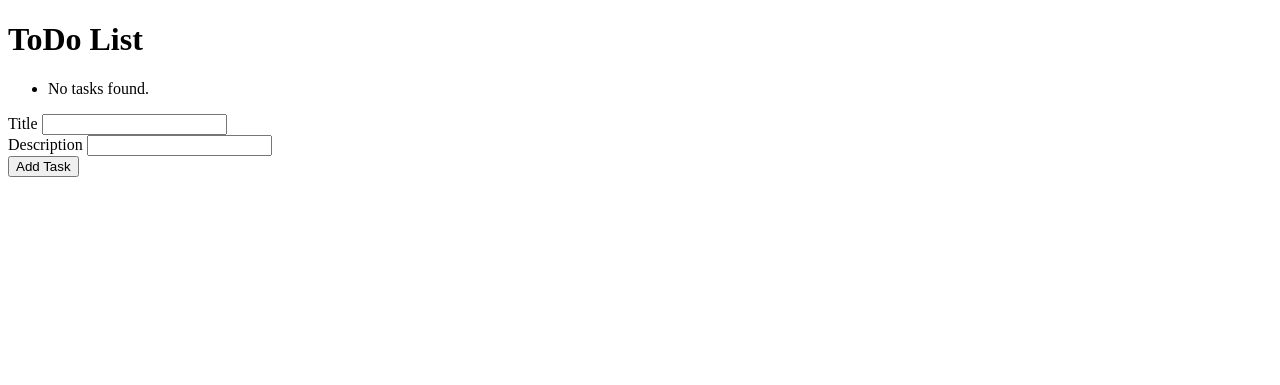
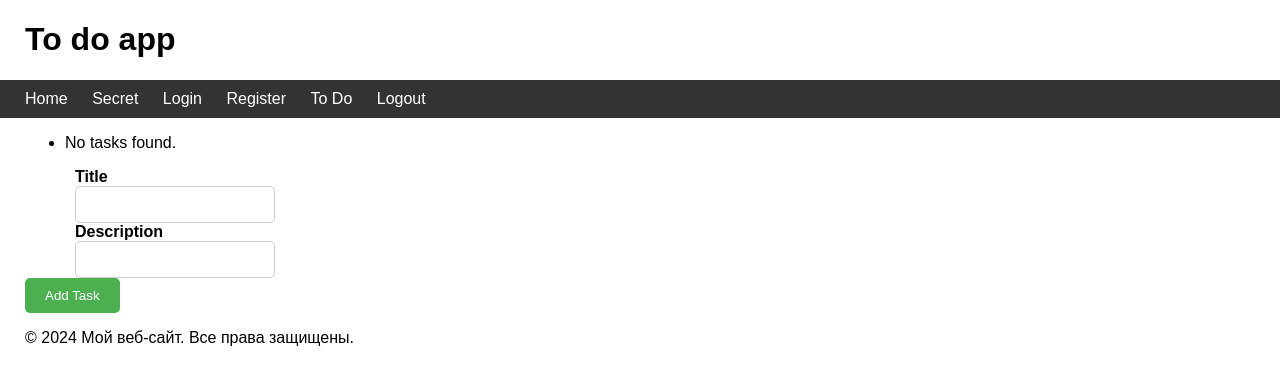
Before and after one commit to Viking-san/to_do_list, a Flask app: page /todo in a window 1280 px wide. Shown: the top 385 px of the page. Run offline with Flask 3, Linux system fonts and the light colour scheme; the visitor is signed in with stand-in values (Sample User, id 1); data that the repository does not hold is empty.

Commit message:
add some css, navigation panel

```diff
--- a/app.py
+++ b/app.py
@@ -224,6 +224,7 @@ def delete_task(task_id):
     return redirect(url_for('todo'))
 
 
+
 @app.route('/add_comment/<int:task_id>', methods=['POST'])
 @login_required
 def add_comment(task_id):
@@ -243,4 +244,4 @@ def add_comment(task_id):
 
 # Запуск приложения
 if __name__ == '__main__':
-    app.run(debug=True)
+    app.run(debug=True, port=8080, host='192.168.0.107')
--- /dev/null
+++ b/static/styles.css
@@ -0,0 +1,86 @@
+body {
+    font-family: Arial, sans-serif;
+    margin: 0;
+    padding: 0;
+}
+
+
+nav {
+    margin-left: -25px;
+    background-color: #333;
+    padding: 10px 0;
+}
+
+nav ul {
+    list-style-type: none;
+    margin: 0;
+    padding: 0;
+    margin-left: 25px;
+}
+
+nav ul li {
+    display: inline;
+    margin-right: 20px;
+}
+
+nav ul li a {
+    color: white;
+    text-decoration: none;
+}
+
+nav ul li a:hover {
+    color: lightgray;
+}
+
+/* Стили для кнопок */
+button, input[type="submit"] {
+    background-color: #4CAF50; /* Зеленый цвет */
+    color: white;
+    padding: 10px 20px;
+    border: none;
+    cursor: pointer;
+    border-radius: 5px;
+}
+
+button:hover, input[type="submit"]:hover {
+    background-color: #45a049; /* Темно-зеленый цвет при наведении */
+}
+
+/* Стили для форм */
+.form-group {
+    margin-left: 50px !important;
+}
+
+
+label {
+    display: block;
+    font-weight: bold;
+}
+
+input[type="text"],
+input[type="email"],
+input[type="password"],
+textarea {
+    width: 200px;
+    padding: 10px;
+    border: 1px solid #ccc;
+    border-radius: 5px;
+    box-sizing: border-box;
+}
+
+/* Стили для сообщений */
+.alert {
+    padding: 10px;
+    margin-bottom: 20px;
+    border-radius: 5px;
+}
+
+.alert-success {
+    background-color: #dff0d8; /* Зеленый цвет для успешных сообщений */
+    color: #3c763d;
+}
+
+.alert-error {
+    background-color: #f2dede; /* Красный цвет для сообщений об ошибках */
+    color: #a94442;
+}
--- a/templates/base.html
+++ b/templates/base.html
@@ -4,15 +4,22 @@
     <meta charset="UTF-8">
     <meta name="viewport" content="width=device-width, initial-scale=1.0">
     <title>{% block title %}{% endblock %}</title>
-    <!-- Включите здесь ваши стили CSS -->
+    <link rel="stylesheet" href="{{ url_for('static', filename='styles.css') }}">
+    <!-- Ваши общие стили CSS -->
 </head>
-<body>
+<body style="margin-left: 25px;border-left-style: solid;border-left-width: 0px;">
     <header>
-        <h1>Мой веб-сайт</h1>
+        <h1>To do app</h1>
         <nav>
             <ul>
-                <li><a href="/">Главная</a></li>
-                <li><a href="/todo">ToDo</a></li>
+                <li><a href="/">Home</a></li>
+                <li><a href="/secret">Secret</a></li>
+                <li><a href="/login">Login</a></li>
+                <li><a href="/register">Register</a></li>
+                {% if current_user.is_authenticated %}
+                <li><a href="/todo">To Do</a></li>
+                <li><a href="/logout">Logout</a></li>
+                {% endif %}
                 <!-- Добавьте здесь другие ссылки на навигацию -->
             </ul>
         </nav>
@@ -28,6 +35,6 @@
         <p>&copy; 2024 Мой веб-сайт. Все права защищены.</p>
     </footer>
 
-    <!-- Включите здесь ваши скрипты JavaScript -->
+    <!-- Ваши скрипты JavaScript -->
 </body>
 </html>
--- a/templates/todo.html
+++ b/templates/todo.html
@@ -1,13 +1,7 @@
-<!-- todo.html -->
-<!DOCTYPE html>
-<html lang="en">
-<head>
-    <meta charset="UTF-8">
-    <meta name="viewport" content="width=device-width, initial-scale=1.0">
-    <title>ToDo List</title>
-</head>
-<body>
-    <h1>ToDo List</h1>
+{% extends "base.html" %}
+{% block title %}Главная{% endblock %}
+
+{% block content %}
 <ul>
     {% if tasks %}
         {% for task in tasks %}
@@ -57,5 +51,4 @@
         }
     }
 </script>
-</body>
-</html>
+{% endblock %}
```
Also changed, not shown: templates/index.html (+7 -32 lines), templates/login.html (+5 -11 lines), templates/register.html (+6 -13 lines), templates/task.html (+5 -10 lines). Lines whose indentation alone changed are shown as unchanged.
